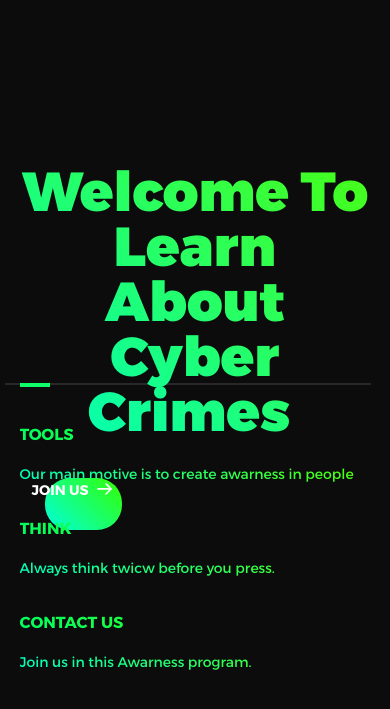
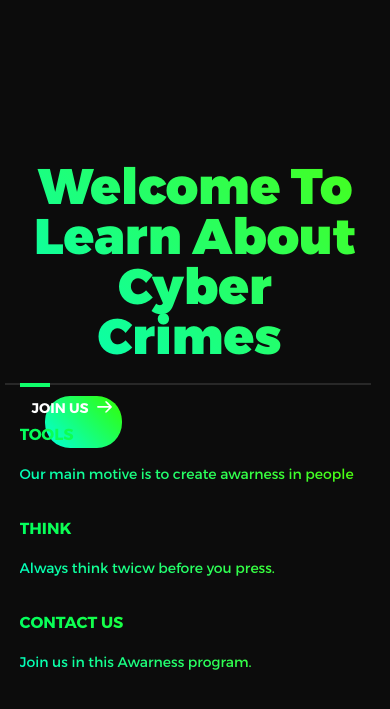
Before and after one commit to pukumars2003/cyberawarness, a plain HTML site: page index.html in a window 390 px wide. Shown: the part 63-772 px from the top of the page. Drawn offline with nearby package versions, Linux system fonts and the light colour scheme.

Commit message:
Update main.css

```diff
--- a/assets/css/main.css
+++ b/assets/css/main.css
@@ -880,7 +880,7 @@ body {
     }
 
     .intro--banner h1 {
-        font-size: 44px
+        font-size: 40px
     }
 
     .intro--banner img {
@@ -908,7 +908,7 @@ body {
     }
 
     .intro--banner h1 {
-        font-size: 55px
+        font-size: 50px
     }
 
     .intro--banner img {
```
